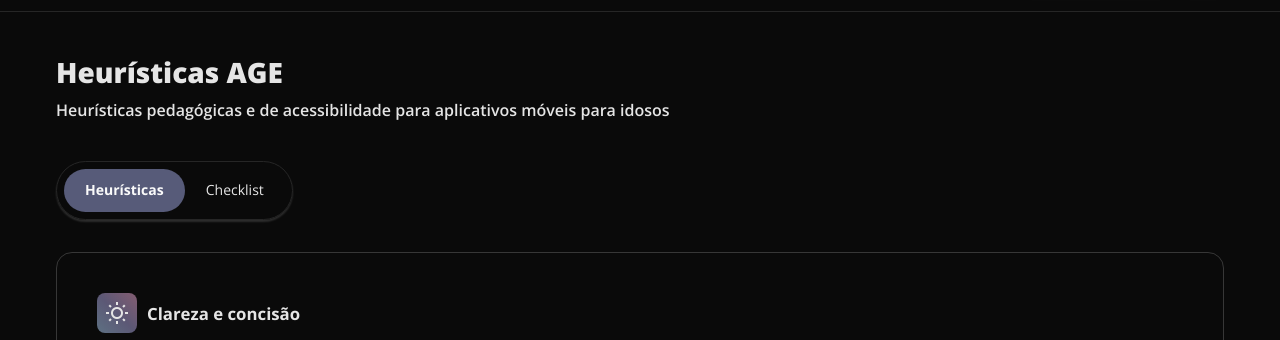
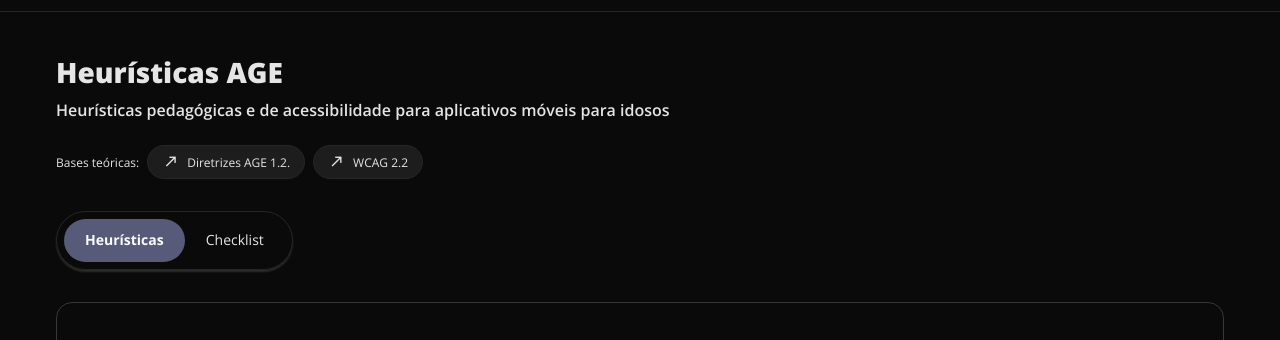
Before and after one commit to talita-aya/heuristicas, a plain HTML site: page index.html in a window 1280 px wide. Both pictures are taken after a click on the button "wb_sunny". Shown: the part 59-399 px from the top of the page. Drawn offline with nearby package versions, Linux system fonts and the light colour scheme.

Commit message:
priorização da checklist + bases teóricas

```diff
--- a/index.html
+++ b/index.html
@@ -14,21 +14,10 @@
     <p>Heurísticas AGE</p>
 
     <div class="right-box">
-      <a href="primeiraVersao.html" target="_blank">
+      <a href="primeira-versao.html" target="_blank">
         <span class="material-symbols-outlined">history</span>
         <p>Primeira versão</p>
       </a>
-      <!-- <div class="documentation">
-        <a href="#" target="_blank">
-          <span class="material-symbols-outlined">description</span>
-          <p>Documentação teórica</p>
-        </a>
-
-        <a href="#" target="_blank">
-          <span class="material-symbols-outlined">description</span>
-          <p>Exemplos práticos</p>
-        </a>
-      </div> -->
       <button aria-label="Alternar tema" id="mode"><span class="material-symbols-outlined">wb_sunny</span></button>
     </div>
   </header>
@@ -38,7 +27,17 @@
       <h1>Heurísticas AGE</h1>
       <p>Heurísticas pedagógicas e de acessibilidade para aplicativos móveis para idosos</p>
       <div class="cta">
-        <!-- <button aria-label="Alternar tema" id="mode">Contexto e motivações</button>   -->
+        <p>Bases teóricas:</p>
+        <div>
+          <a href="https://camiladiasoliveira.github.io/AGE/" target="_blank">
+            <span class="material-symbols-outlined">call_made</span>
+            <p>Diretrizes AGE 1.2.</p>
+          </a>
+          <a href="https://www.w3.org/TR/WCAG22/" target="_blank">
+            <span class="material-symbols-outlined">call_made</span>
+            <p>WCAG 2.2</p>
+          </a>
+        </div>
       </div>
     </div>
 
--- a/script.js
+++ b/script.js
@@ -42,6 +42,35 @@ document.addEventListener("DOMContentLoaded", function () {
 
   const checklistGroups = [
     {
+      nome: "Acessibilidade e personalização",
+      items: [
+        {
+          id: "item15",
+          texto:
+            "A interface permite ajustar tamanho de fonte, cores, níveis de contraste e ativar/desativar animações.",
+          valor: 2.86,
+        },
+        {
+          id: "item16",
+          texto:
+            "A interface respeita e mantém as configurações de acessibilidade nativas do sistema operacional (ex: aumento de fonte do celular, alto contraste, leitor de tela).",
+          valor: 2.86,
+        },
+        {
+          id: "item17",
+          texto:
+            "A interface é acessível a diferentes tipos de usuários, incluindo aqueles com limitações de mobilidade, visão ou audição.",
+          valor: 2.86,
+        },
+        {
+          id: "item18",
+          texto:
+            "O conteúdo e os desafios se adaptam ao progresso e às preferências do usuário.",
+          valor: 2.86,
+        },
+      ],
+    },
+    {
       nome: "Clareza e legibilidade",
       items: [
         {
@@ -66,35 +95,6 @@ document.addEventListener("DOMContentLoaded", function () {
           id: "item4",
           texto:
             "O contraste entre texto e fundo é suficiente para garantir legibilidade em diferentes condições de iluminação.",
-          valor: 2.86,
-        },
-      ],
-    },
-    {
-      nome: "Hierarquia visual e organização",
-      items: [
-        {
-          id: "item5",
-          texto:
-            "Elementos importantes são destacados através de tamanho, peso ou cor da fonte.",
-          valor: 2.86,
-        },
-        {
-          id: "item6",
-          texto:
-            "O layout é limpo e prioriza foco nas tarefas principais, evitando sobrecarga visual.",
-          valor: 2.86,
-        },
-        {
-          id: "item7",
-          texto:
-            "O conteúdo é apresentado em etapas, permitindo o aprendizado gradual.",
-          valor: 2.86,
-        },
-        {
-          id: "item8",
-          texto:
-            "As cores são usadas de forma consistente para destacar elementos importantes, gerar familiaridade e facilitar a compreensão.",
           valor: 2.86,
         },
       ],
@@ -141,30 +141,64 @@ document.addEventListener("DOMContentLoaded", function () {
       ],
     },
     {
-      nome: "Acessibilidade e personalização",
+      nome: "Hierarquia visual e organização",
       items: [
         {
-          id: "item15",
+          id: "item5",
           texto:
-            "A interface permite ajustar tamanho de fonte, cores, níveis de contraste e ativar/desativar animações.",
+            "Elementos importantes são destacados através de tamanho, peso ou cor da fonte.",
           valor: 2.86,
         },
         {
-          id: "item16",
+          id: "item6",
           texto:
-            "A interface respeita e mantém as configurações de acessibilidade nativas do sistema operacional (ex: aumento de fonte do celular, alto contraste, leitor de tela).",
+            "O layout é limpo e prioriza foco nas tarefas principais, evitando sobrecarga visual.",
           valor: 2.86,
         },
         {
-          id: "item17",
+          id: "item7",
           texto:
-            "A interface é acessível a diferentes tipos de usuários, incluindo aqueles com limitações de mobilidade, visão ou audição.",
+            "O conteúdo é apresentado em etapas, permitindo o aprendizado gradual.",
           valor: 2.86,
         },
         {
-          id: "item18",
+          id: "item8",
           texto:
-            "O conteúdo e os desafios se adaptam ao progresso e às preferências do usuário.",
+            "As cores são usadas de forma consistente para destacar elementos importantes, gerar familiaridade e facilitar a compreensão.",
+          valor: 2.86,
+        },
+      ],
+    },
+    {
+      nome: "Progresso e motivação",
+      items: [
+        {
+          id: "item24",
+          texto:
+            "A interface apresenta elementos visuais (ex: barras de progresso, indicadores ou mensagens) que mostram o avanço do usuário na tarefa.",
+          valor: 2.86,
+        },
+        {
+          id: "item25",
+          texto:
+            "O progresso é informado continuamente, incentivando o usuário a seguir adiante.",
+          valor: 2.86,
+        },
+        {
+          id: "item26",
+          texto:
+            "A interface solicita confirmação em ações irreversíveis, como excluir dados ou finalizar uma atividade, para evitar erros não intencionais.",
+          valor: 2.86,
+        },
+        {
+          id: "item27",
+          texto: "O usuário recebe feedback que celebra suas conquistas.",
+          valor: 2.86,
+        },
+        {
+          id: "item28",
+          texto:
+            "Quando necessário, a interface sugere melhorias de forma amigável e útil.",
           valor: 2.86,
         },
       ],
@@ -199,40 +233,6 @@ document.addEventListener("DOMContentLoaded", function () {
         {
           id: "item23",
           texto: "Há recursos para o usuário revisar o que aprendeu.",
-          valor: 2.86,
-        },
-      ],
-    },
-    {
-      nome: "Progresso e motivação",
-      items: [
-        {
-          id: "item24",
-          texto:
-            "A interface apresenta elementos visuais (ex: barras de progresso, indicadores ou mensagens) que mostram o avanço do usuário na tarefa.",
-          valor: 2.86,
-        },
-        {
-          id: "item25",
-          texto:
-            "O progresso é informado continuamente, incentivando o usuário a seguir adiante.",
-          valor: 2.86,
-        },
-        {
-          id: "item26",
-          texto:
-            "A interface solicita confirmação em ações irreversíveis, como excluir dados ou finalizar uma atividade, para evitar erros não intencionais.",
-          valor: 2.86,
-        },
-        {
-          id: "item27",
-          texto: "O usuário recebe feedback que celebra suas conquistas.",
-          valor: 2.86,
-        },
-        {
-          id: "item28",
-          texto:
-            "Quando necessário, a interface sugere melhorias de forma amigável e útil.",
           valor: 2.86,
         },
       ],
--- a/style.css
+++ b/style.css
@@ -116,7 +116,7 @@ header button, header .right-box a {
 }
 
 header button:hover,
-header .documentation a:hover {
+.documentation a:hover {
   opacity: 0.6;
 }
 
@@ -127,29 +127,46 @@ header .right-box {
   gap: 1rem;
 }
 
-header .documentation {
+.cta {
   display: flex;
-  gap: 1rem;
+  flex-direction: row;
+  margin-top: 16px;
+  align-items: center;
+  gap: 8px;
 }
 
-header .documentation a {
+.cta div {
+  display: flex;
+  gap: 8px;
+}
+
+.title .cta p {
+  font-size: 12px;
+  font-weight: normal;
+}
+
+.cta a {
   display: flex;
   flex-direction: row;
   align-items: center;
-  padding: 0.5rem;
+  padding: 0.5rem 1rem;
   gap: 0.5rem;
   border-radius: 1rem;
   width: fit-content;
-  background-color: #fafafa;
-  border-radius: 8px;
+  background-color: #f6f6f6;
+  border-radius: 8rem;
   border: solid 1px #e5e5e5;
-  box-shadow: 0px 2px 2px 0px #26262629;
+  box-shadow: 0px 2px 2px 0px #26262615;
   cursor: pointer;
 }
 
-header .documentation a p {
+.cta a p {
   font-size: 14px;
   font-weight: normal;
+}
+
+.cta a span {
+  font-size: 18px;
 }
 
 .title {
@@ -497,6 +514,11 @@ footer div p {
   box-shadow: 0px 2px 2px 0px #e5e5e529;
 }
 
+.dark-mode .cta a {
+  background-color: #1d1d1d;
+  border-color: #262626;
+}
+
 .dark-mode .heuristic-card label span {
   background-image: linear-gradient(45deg, #8dabc7a3, #8a84b2a3, #c88baba3);
   color: #e5e5e5;
@@ -645,6 +667,12 @@ footer div p {
   .points {
     width: fit-content;
   }
+
+  .cta {
+    display: flex;
+    flex-direction: column;
+    align-items: start;
+  }
 }
 
 @media screen and (max-width: 700px) {
```
Also changed, not shown: primeira-versao.html (renamed from primeiraVersao.html).
